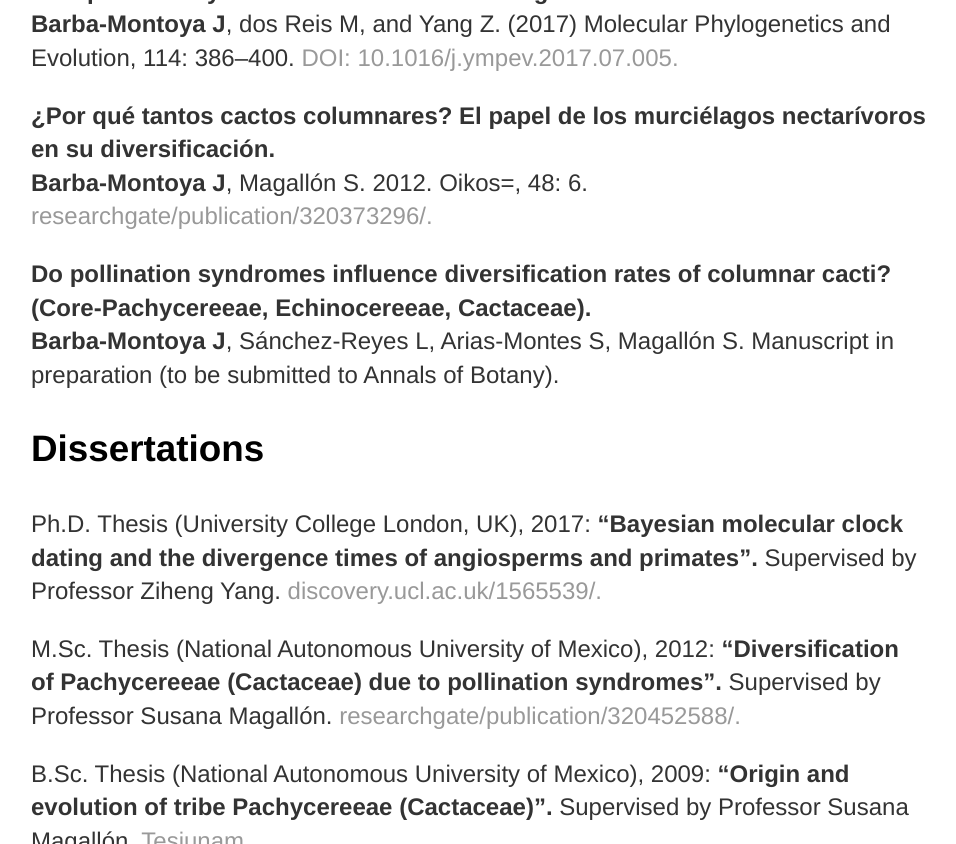
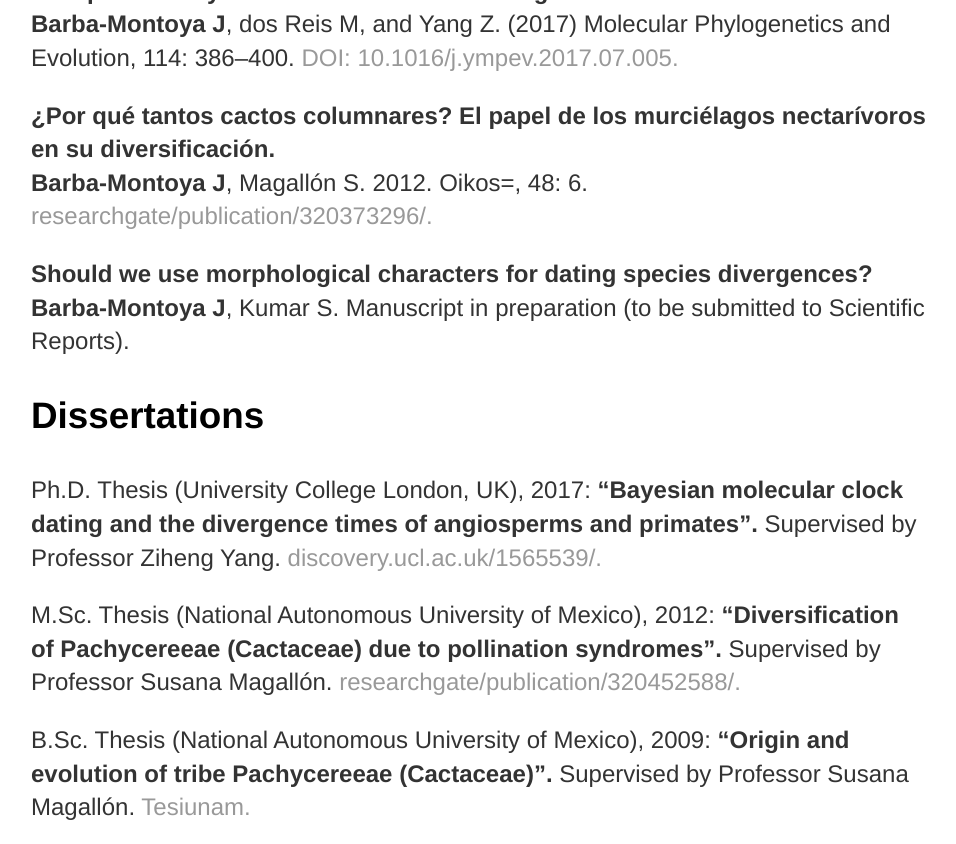
Before and after one commit to josebarbamontoya/josebarbamontoya.github.io, a Jekyll site: the page built from research/index.html, in a window 1280 px wide and 900 px high, scrolled down 779 px, cut to the strip 0-844 px from the top of the window. Shown: the whole strip, without its empty margins (161-1117 px from the left). Built offline with Jekyll 4.4.1, drawn with Linux system fonts in a browser that asks for light colours.

Commit message:
Update index.html

```diff
--- a/research/index.html
+++ b/research/index.html
@@ -19,8 +19,8 @@ dos Reis M, Gunnell GF, <b>Barba-Montoya J</b>, Wilkins A, Yang Z, Yoder AD. (20
 <p><b>¿Por qué tantos cactos columnares? El papel de los murciélagos nectarívoros en su diversificación.</b><br>
 <b>Barba-Montoya J</b>, Magallón S. 2012.  Oikos=, 48: 6. <a href="https://www.researchgate.net/publication/320373296_Por_que_tantos_cactos_columnares_El_papel_de_los_murcielagos_nectarivoros_en_su_diversificacion"> researchgate/publication/320373296/.</a>
 
-<p><b>Do pollination syndromes influence diversification rates of columnar cacti? (Core-Pachycereeae, Echinocereeae, Cactaceae).</b><br>
-<b>Barba-Montoya J</b>, Sánchez-Reyes L, Arias-Montes S, Magallón S. Manuscript in preparation (to be submitted to Annals of Botany).
+<p><b>Should we use morphological characters for dating species divergences?</b><br>
+<b>Barba-Montoya J</b>, Kumar S. Manuscript in preparation (to be submitted to Scientific Reports).
 
 					<h3>Dissertations</h3>
 <p>Ph.D. Thesis (University College London, UK), 2017: <b>“Bayesian molecular clock dating and the divergence times of angiosperms and primates”.</b> Supervised by Professor Ziheng Yang. <a href="http://discovery.ucl.ac.uk/1565539/"> discovery.ucl.ac.uk/1565539/.</a>
```
